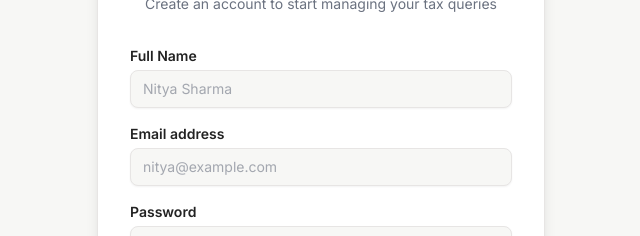
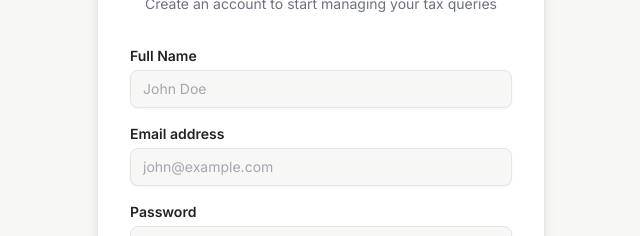
Before and after one commit to nitya747/ai-accountant, a Next.js app: page /register in a window 1280 px wide. Shown: the part 235-471 px from the top of the page, without its empty margins (319-959 px from the left). Built offline with nearby package versions, Linux system fonts and the light colour scheme.

Commit message:
refactor: replace Nitya Sharma placeholders with generic John Doe values in register form

```diff
--- a/src/app/register/page.tsx
+++ b/src/app/register/page.tsx
@@ -70,7 +70,7 @@ export default function RegisterPage() {
                 value={name}
                 onChange={(e) => setName(e.target.value)}
                 className="mt-1 block w-full rounded-lg border border-brand-border bg-brand-bg px-3 py-2 text-brand-text-primary placeholder-brand-text-secondary/60 shadow-xs focus:border-brand-teal-600 focus:outline-none focus:ring-1 focus:ring-brand-teal-600 sm:text-sm"
-                placeholder="Nitya Sharma"
+                placeholder="John Doe"
               />
             </div>
 
@@ -87,7 +87,7 @@ export default function RegisterPage() {
                 value={email}
                 onChange={(e) => setEmail(e.target.value)}
                 className="mt-1 block w-full rounded-lg border border-brand-border bg-brand-bg px-3 py-2 text-brand-text-primary placeholder-brand-text-secondary/60 shadow-xs focus:border-brand-teal-600 focus:outline-none focus:ring-1 focus:ring-brand-teal-600 sm:text-sm"
-                placeholder="nitya@example.com"
+                placeholder="john@example.com"
               />
             </div>
 
```
